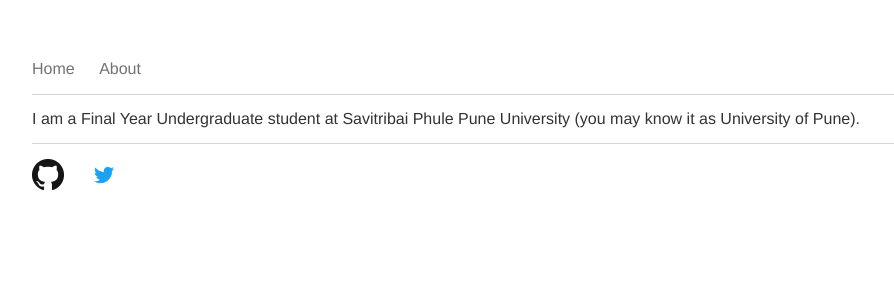
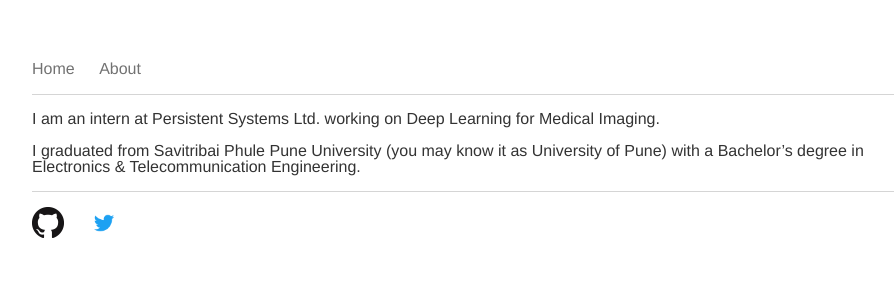
Before and after one commit to savadikarc/savadikarc.github.io, a Jekyll site: the page built from about.md, in a window 1280 px wide. Shown: the top 300 px of the page, without its empty margins (160-1054 px from the left). Built offline with Jekyll 4.4.1, drawn with Linux system fonts in a browser that asks for light colours; our own code applies the rules of GitHub Pages for plain Markdown files.

Commit message:
Updated bio

```diff
--- a/about.md
+++ b/about.md
@@ -1,4 +1,6 @@
 ---
 title: About
 ---
-I am a Final Year Undergraduate student at Savitribai Phule Pune University (you may know it as University of Pune).
+I am an intern at Persistent Systems Ltd. working on Deep Learning for Medical Imaging.
+
+I graduated from Savitribai Phule Pune University (you may know it as University of Pune) with a Bachelor's degree in Electronics & Telecommunication Engineering.
```
